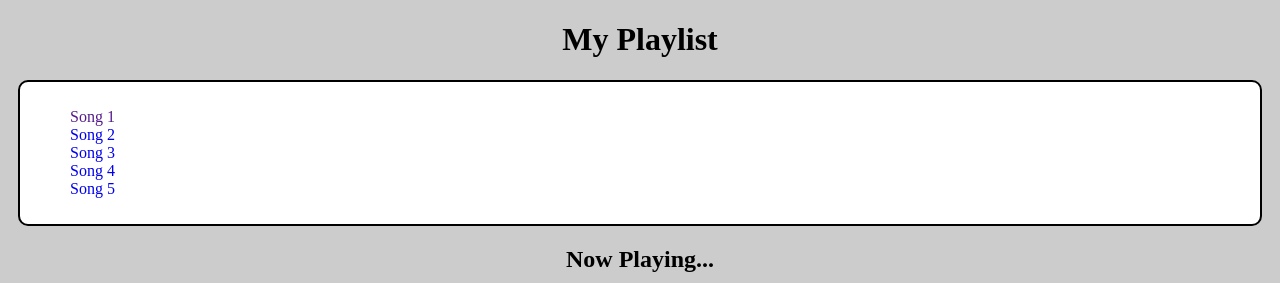
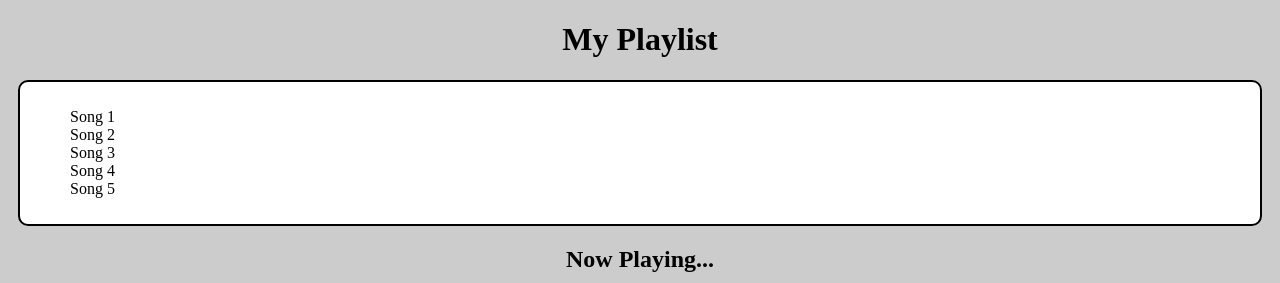
Before and after one commit to acciojob/my-playlist-Venkatesh280, a website: page main.html in a window 1280 px wide. Shown: the top 283 px of the page. Drawn offline with Linux system fonts and the light colour scheme.

Commit message:
created a submission

```diff
--- a/main.html
+++ b/main.html
@@ -10,11 +10,11 @@
     <h1 class="h1">My Playlist</h1>
     <div class="playlist">
         <ul>
-            <li><a href="" target="_blank">Song 1</a></li>
-            <li><a href="song2.mp3">Song 2</a></li>
-            <li><a href="song3.mp3">Song 3</a></li>
-            <li><a href="song4.mp3">Song 4</a></li>
-            <li><a href="song5.mp3">Song 5</a></li>
+            <li>Song 1</a></li>
+            <li>Song 2</a></li>
+            <li>Song 3</a></li>
+            <li>Song 4</a></li>
+            <li>Song 5</a></li>
         </ul>
     </div>
 
```
